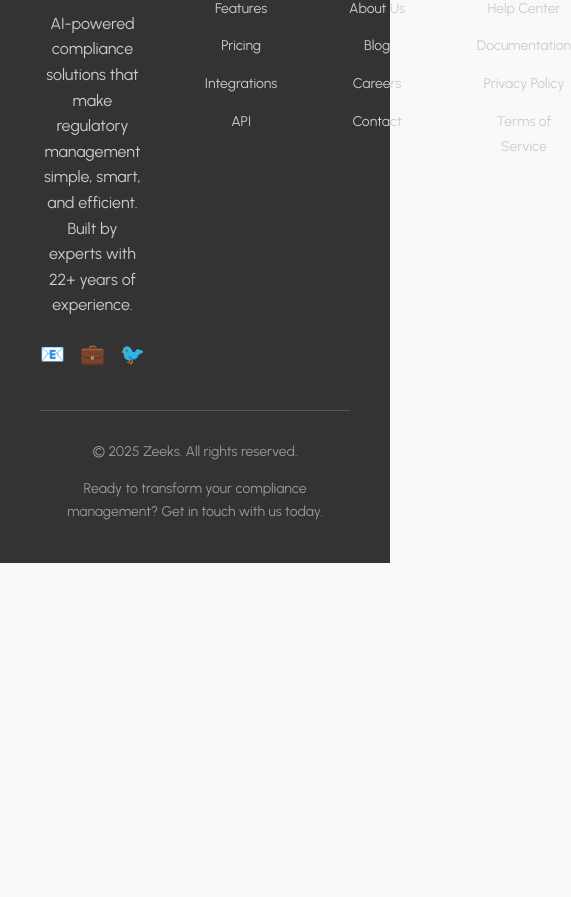
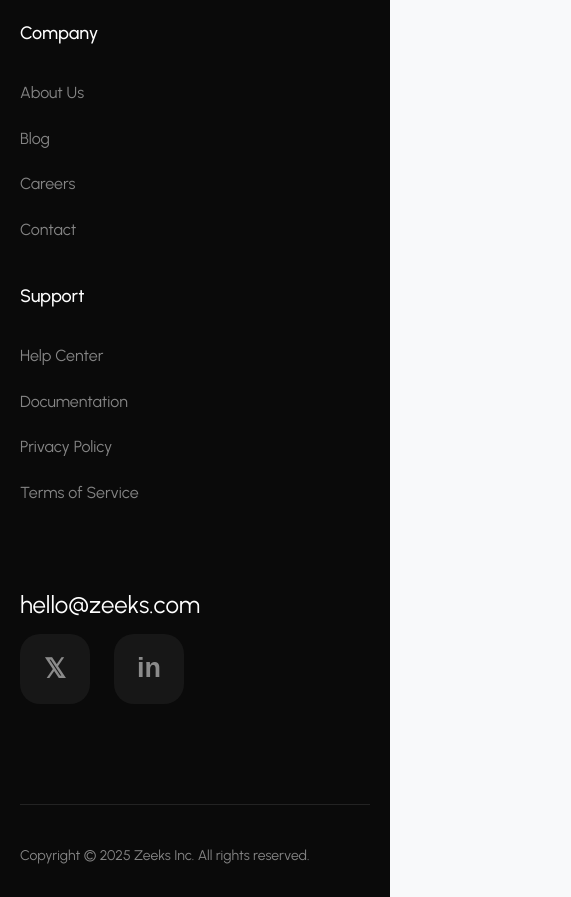
Before and after one commit to mechanicals/zeeks_landing, a plain HTML site: page index.html in a window 390 px wide. Shown: the part 9009-9906 px from the top of the page, 571 px wide, since content can reach past the window. Before the commit the page ends 9572 px from the top, so only its background shows below. Drawn offline with Linux system fonts and the light colour scheme.

Commit message:
footer section fixed.

```diff
--- a/index.html
+++ b/index.html
@@ -1292,6 +1292,214 @@
             .zks-gs-chain-icon {
                 width: 40px;
                 height: 40px;
+            }
+        }
+
+        .zks-bf-section {
+            background: #0a0a0a;
+            color: #ffffff;
+            padding: 80px 60px 40px;
+        }
+
+        .zks-bf-container {
+            max-width: 1400px;
+            margin: 0 auto;
+        }
+
+        /* Main Grid Layout - Three columns with proper spacing */
+        .zks-bf-grid {
+            display: grid;
+            grid-template-columns: 1fr 1fr 1fr 6fr;
+            gap: 30px;
+            margin-bottom: 100px;
+            align-items: start;
+        }
+
+        /* Column Sections */
+        .zks-bf-column h4 {
+            font-size: 18px;
+            font-weight: 500;
+            color: #ffffff;
+            margin-bottom: 32px;
+        }
+
+        .zks-bf-links {
+            list-style: none;
+            padding: 0;
+            margin: 0;
+            display: flex;
+            flex-direction: column;
+            gap: 20px;
+        }
+
+        .zks-bf-links a {
+            color: rgba(255, 255, 255, 0.5);
+            text-decoration: none;
+            font-size: 16px;
+            font-weight: 400;
+            transition: all 0.3s ease;
+            display: inline-block;
+        }
+
+        .zks-bf-links a:hover {
+            color: #ffffff;
+            transform: translateX(2px);
+        }
+
+        /* Right Column - Email and Social */
+        .zks-bf-right-section {
+            text-align: right;
+            display: flex;
+            flex-direction: column;
+            align-items: flex-end;
+        }
+
+        .zks-bf-email {
+            color: #ffffff;
+            text-decoration: none;
+            font-size: 36px;
+            font-weight: 400;
+            margin-bottom: 10px;
+            display: inline-block;
+            transition: opacity 0.3s ease;
+        }
+
+        .zks-bf-email:hover {
+            opacity: 0.7;
+        }
+
+        /* Social Icons Grid */
+        .zks-bf-social-grid {
+            display: flex;
+            gap: 24px;
+            justify-content: flex-end;
+            align-items: center;
+        }
+
+        .zks-bf-social-icon-par {
+            z-index: 100;
+            text-align: center;
+            background-color: rgb(23, 23, 23);
+            justify-content: center;
+            align-items: center;
+            width: 70px;
+            height: 70px;
+            display: flex;
+            position: relative;
+            border-width: 1px;
+            border-style: initial;
+            border-color: rgba(255, 255, 255, 0.1);
+            border-image: initial;
+            border-radius: 1.25rem;
+            flex-flow: column;
+            padding: 0px;
+            overflow: hidden;
+        }
+        .zks-bf-social-icon {
+            color: rgba(255, 255, 255, 0.5);
+            text-decoration: none;
+            font-size: 20px;
+            transition: color 0.3s ease;
+            display: flex;
+            align-items: center;
+            justify-content: center;
+            width: 24px;
+            height: 24px;
+        }
+
+        .zks-bf-social-icon:hover {
+            color: #ffffff;
+        }
+
+        /* Social Icon Styles */
+        .zks-bf-social-icon.dribbble {
+            width: 24px;
+            height: 24px;
+        }
+
+        .zks-bf-social-icon.behance {
+            font-family: Arial, sans-serif;
+            font-weight: 700;
+            font-size: 16px;
+        }
+
+        .zks-bf-social-icon.twitter {
+            font-weight: 700;
+            font-size: 27px;
+        }
+
+        .zks-bf-social-icon.linkedin {
+            font-family: Arial, sans-serif;
+            font-weight: 700;
+            font-size: 27px;
+        }
+
+        /* Bottom Bar */
+        .zks-bf-bottom {
+            padding-top: 40px;
+            border-top: 1px solid rgba(255, 255, 255, 0.1);
+            display: flex;
+            justify-content: space-between;
+            align-items: center;
+        }
+
+        .zks-bf-copyright {
+            font-size: 14px;
+            color: rgba(255, 255, 255, 0.5);
+            font-weight: 400;
+        }
+
+        .zks-bf-location {
+            font-size: 14px;
+            color: rgba(255, 255, 255, 0.5);
+            font-weight: 400;
+        }
+
+        /* Mobile Responsive */
+        @media (max-width: 1024px) {
+            .zks-bf-section {
+                padding: 60px 40px 30px;
+            }
+
+            .zks-bf-grid {
+                grid-template-columns: 1fr 1fr;
+                gap: 60px;
+            }
+
+            .zks-bf-right-section {
+                grid-column: span 2;
+                text-align: left;
+                align-items: flex-start;
+                margin-top: 40px;
+            }
+
+            .zks-bf-social-grid {
+                justify-content: flex-start;
+            }
+        }
+
+        @media (max-width: 768px) {
+            .zks-bf-section {
+                padding: 60px 20px 30px;
+            }
+
+            .zks-bf-grid {
+                grid-template-columns: 1fr;
+                gap: 40px;
+            }
+
+            .zks-bf-right-section {
+                grid-column: span 1;
+            }
+
+            .zks-bf-email {
+                font-size: 24px;
+            }
+
+            .zks-bf-bottom {
+                flex-direction: column;
+                align-items: flex-start;
+                gap: 20px;
             }
         }
     </style>
@@ -1762,58 +1970,82 @@
     </section>
     <!-- ZEEKS GET STARTED SECTION - END -->
 
-    <footer id="contact" class="footer" style="background: #333; padding: 250px 40px 40px; color: white;">
-        <div style="max-width: 1200px; margin: 0 auto;">
-            <div style="display: grid; grid-template-columns: 2fr 1fr 1fr 1fr; gap: 60px; margin-bottom: 40px;">
-                <div>
-                    <div style="font-size: 28px; font-weight: 800; color: white; margin-bottom: 20px;">Zeeks</div>
-                    <p style="font-size: 16px; line-height: 1.6; color: #ccc; margin-bottom: 20px;">
-                        AI-powered compliance solutions that make regulatory management simple, smart, and efficient. Built by experts with 22+ years of experience.
-                    </p>
-                    <div style="display: flex; gap: 15px;">
-                        <a href="#" style="color: #fd4e00; font-size: 20px; text-decoration: none;">📧</a>
-                        <a href="#" style="color: #fd4e00; font-size: 20px; text-decoration: none;">💼</a>
-                        <a href="#" style="color: #fd4e00; font-size: 20px; text-decoration: none;">🐦</a>
+
+    <!-- ZEEKS BOTTOM FOOTER - START -->
+    <footer class="zks-bf-section">
+        <div class="zks-bf-container">
+            <!-- Main Grid -->
+            <div class="zks-bf-grid">
+                <!-- Product Column -->
+                <div class="zks-bf-column">
+                    <h4>Product</h4>
+                    <ul class="zks-bf-links">
+                        <li><a href="#features">Features</a></li>
+                        <li><a href="#pricing">Pricing</a></li>
+                        <li><a href="#integrations">Integrations</a></li>
+                        <li><a href="#api">API</a></li>
+                    </ul>
+                </div>
+
+                <!-- Company Column -->
+                <div class="zks-bf-column">
+                    <h4>Company</h4>
+                    <ul class="zks-bf-links">
+                        <li><a href="#about">About Us</a></li>
+                        <li><a href="#blog">Blog</a></li>
+                        <li><a href="#careers">Careers</a></li>
+                        <li><a href="#contact">Contact</a></li>
+                    </ul>
+                </div>
+
+                <!-- Support Column (positioned under Company) -->
+                <div class="zks-bf-column">
+                    <h4>Support</h4>
+                    <ul class="zks-bf-links">
+                        <li><a href="#help">Help Center</a></li>
+                        <li><a href="#docs">Documentation</a></li>
+                        <li><a href="#privacy">Privacy Policy</a></li>
+                        <li><a href="#terms">Terms of Service</a></li>
+                    </ul>
+                </div>
+
+                <!-- Right Column - Email and Social -->
+                <div class="zks-bf-right-section">
+                    <a href="mailto:hello@zeeks.com" class="zks-bf-email">hello@zeeks.com</a>
+
+                    <div class="zks-bf-social-grid">
+                        <!-- <a href="#" class="zks-bf-social-icon dribbble" aria-label="Email">
+                            <svg width="24" height="24" viewBox="0 0 24 24" fill="currentColor">
+                                <circle cx="12" cy="12" r="10" stroke="currentColor" stroke-width="2" fill="none"/>
+                            </svg>
+                        </a> -->
+                        <!-- <a href="#" class="zks-bf-social-icon" aria-label="Instagram">
+                            <svg width="20" height="20" viewBox="0 0 24 24" fill="none" stroke="currentColor" stroke-width="2">
+                                <rect x="2" y="2" width="20" height="20" rx="5" ry="5"/>
+                                <path d="M16 11.37A4 4 0 1 1 12.63 8 4 4 0 0 1 16 11.37z"/>
+                                <line x1="17.5" y1="6.5" x2="17.51" y2="6.5"/>
+                            </svg>
+                        </a> -->
+                        <span class="zks-bf-social-icon-par">
+                            <a href="#" class="zks-bf-social-icon twitter" aria-label="Twitter">𝕏</a>
+                        </span>
+                        <span class="zks-bf-social-icon-par">
+                            <a href="#" class="zks-bf-social-icon linkedin" aria-label="LinkedIn">in</a>
+                        </span>
+
                     </div>
                 </div>
-
-                <div>
-                    <h4 style="font-size: 18px; font-weight: 700; margin-bottom: 20px; color: white;">Product</h4>
-                    <ul style="list-style: none; padding: 0;">
-                        <li style="margin-bottom: 12px;"><a href="#features" style="color: #ccc; text-decoration: none; font-size: 14px;">Features</a></li>
-                        <li style="margin-bottom: 12px;"><a href="#" style="color: #ccc; text-decoration: none; font-size: 14px;">Pricing</a></li>
-                        <li style="margin-bottom: 12px;"><a href="#" style="color: #ccc; text-decoration: none; font-size: 14px;">Integrations</a></li>
-                        <li style="margin-bottom: 12px;"><a href="#" style="color: #ccc; text-decoration: none; font-size: 14px;">API</a></li>
-                    </ul>
-                </div>
-
-                <div>
-                    <h4 style="font-size: 18px; font-weight: 700; margin-bottom: 20px; color: white;">Company</h4>
-                    <ul style="list-style: none; padding: 0;">
-                        <li style="margin-bottom: 12px;"><a href="#about" style="color: #ccc; text-decoration: none; font-size: 14px;">About Us</a></li>
-                        <li style="margin-bottom: 12px;"><a href="#" style="color: #ccc; text-decoration: none; font-size: 14px;">Blog</a></li>
-                        <li style="margin-bottom: 12px;"><a href="#" style="color: #ccc; text-decoration: none; font-size: 14px;">Careers</a></li>
-                        <li style="margin-bottom: 12px;"><a href="#contact" style="color: #ccc; text-decoration: none; font-size: 14px;">Contact</a></li>
-                    </ul>
-                </div>
-
-                <div>
-                    <h4 style="font-size: 18px; font-weight: 700; margin-bottom: 20px; color: white;">Support</h4>
-                    <ul style="list-style: none; padding: 0;">
-                        <li style="margin-bottom: 12px;"><a href="#" style="color: #ccc; text-decoration: none; font-size: 14px;">Help Center</a></li>
-                        <li style="margin-bottom: 12px;"><a href="#" style="color: #ccc; text-decoration: none; font-size: 14px;">Documentation</a></li>
-                        <li style="margin-bottom: 12px;"><a href="#" style="color: #ccc; text-decoration: none; font-size: 14px;">Privacy Policy</a></li>
-                        <li style="margin-bottom: 12px;"><a href="#" style="color: #ccc; text-decoration: none; font-size: 14px;">Terms of Service</a></li>
-                    </ul>
-                </div>
-            </div>
-
-            <div style="border-top: 1px solid #555; padding-top: 30px; display: flex; justify-content: space-between; align-items: center;">
-                <p style="font-size: 14px; color: #999; margin: 0;">© 2025 Zeeks. All rights reserved.</p>
-                <p style="font-size: 14px; color: #999; margin: 0;">Ready to transform your compliance management? Get in touch with us today.</p>
+            </div>
+
+            <!-- Bottom Bar -->
+            <div class="zks-bf-bottom">
+                <p class="zks-bf-copyright">
+                    Copyright © 2025 Zeeks Inc. All rights reserved.
+                </p>
             </div>
         </div>
     </footer>
+    <!-- ZEEKS BOTTOM FOOTER - END -->
 
     <!-- Popup Form -->
     <div class="popup-overlay" id="contactPopup">
```
